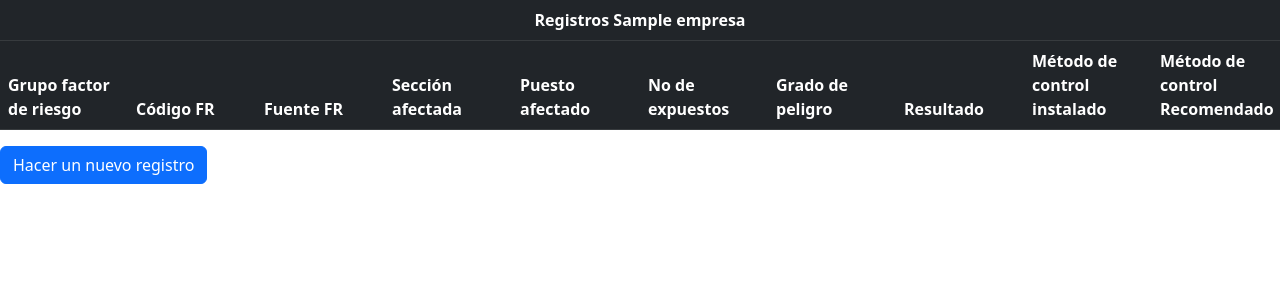
After one commit to Juan-David-30/FormatoInspeccionRiesgos, a PHP site: template App/Views/VisualizacionRegistros.twig in a window 1280 px wide. The commit adds this page. Shown: the top 300 px of the page. Run offline with PHP 8.4, Linux system fonts and the light colour scheme; the template is opened without the code that fills it: most values are stand-ins (such as "Sample title", 1, 10 or a date in 2020); lists and menus that the app fills with data are empty; some libraries are stand-ins or nearby versions.

Commit message:
Añadiendo visualización de registros

```diff
--- a/App/Views/FormatoInspección.twig
+++ b/App/Views/FormatoInspección.twig
@@ -125,7 +125,8 @@
          </tr>
         </tbody>
       </table>
-      <button type="submit"> Enviar</button>
+      <button type="submit" class="btn btn-success"> Enviar</button>
+      <a href="?Datos" class="btn btn-primary"> Ver registros</a>
       </form>
     <script src="https://cdn.jsdelivr.net/npm/bootstrap@5.2.0/dist/js/bootstrap.bundle.min.js" integrity="sha384-A3rJD856KowSb7dwlZdYEkO39Gagi7vIsF0jrRAoQmDKKtQBHUuLZ9AsSv4jD4Xa" crossorigin="anonymous"></script>
     <script>
--- /dev/null
+++ b/App/Views/VisualizacionRegistros.twig
@@ -0,0 +1,100 @@
+<!DOCTYPE html>
+<html lang="en">
+<head>
+    <meta charset="UTF-8">
+    <meta http-equiv="X-UA-Compatible" content="IE=edge">
+    <meta name="viewport" content="width=device-width, initial-scale=1.0">
+    <title>Correctamente insertado</title>
+    <link href="https://cdn.jsdelivr.net/npm/bootstrap@5.2.0/dist/css/bootstrap.min.css" rel="stylesheet" integrity="sha384-gH2yIJqKdNHPEq0n4Mqa/HGKIhSkIHeL5AyhkYV8i59U5AR6csBvApHHNl/vI1Bx" crossorigin="anonymous">
+    <link rel="stylesheet" href="styles.css">
+</head>
+<body>
+{% for empresa in empresas %}
+    <table class="table">
+        <thead class="table-dark">
+            <tr>
+                <th colspan="10"><center>Registros {{empresa.Nombre}}</center></th>
+            </tr>
+            <tr>
+            <th>
+                Grupo factor de riesgo
+            </th>
+            <th>
+                Código FR
+            </th>
+            <th>
+                Fuente FR
+            </th>
+            <th>
+                Sección afectada
+            </th>
+            <th>
+                Puesto afectado
+            </th>
+            <th>
+                No de expuestos
+            </th>
+            <th>
+                Grado de peligro <br>
+            </th>
+            <th>
+               Resultado
+            </th>
+            <th>
+                Método de control instalado
+            </th>
+            <th>
+                Método de control Recomendado
+            </th>
+            </tr>
+        </thead>
+        <tbody>
+        {% for registro in registros %}
+        {% if (registro.Empresa == empresa.id) %}
+            <tr>
+                <td>
+                {{registro.GrupoFact}}
+                </td>
+                <td>
+                {{registro.CodFact}}
+                </td>
+                <td>
+                {{registro.Descripcion}}
+                </td>
+                <td>
+                {{registro.GrupoFact}}
+                </td>
+                <td>
+                {{registro.NombreSec}}
+                </td>
+                <td>
+                {{registro.Nombre}}
+                </td>
+                <td>
+                {{registro.NumExp}}
+                </td>
+                <td>
+                P: {{registro.P}}<br>
+                E: {{registro.E}}<br>
+                C: {{registro.C}}
+                </td>
+                <td>
+                Descripcion: <br>
+                {{registro.MiDescripcion}}<br>
+                tipo: {{registro.MiDescripcion}}
+                </td>
+                <td>
+                Descripcion: <br>
+                {{registro.MrDescripcion}}<br>
+                tipo: {{registro.MrDescripcion}}
+                </td>
+            </tr>
+        {% endif %}
+        {% endfor %}
+        </tbody>
+
+    </table>
+{% endfor %}
+    <a href="?" class="btn btn-primary"> Hacer un nuevo registro </a>
+</body>
+</html>
```
Also changed, not shown: App/Controllers/Home.php (+6 -2 lines), App/Models/modelo.php (+18 -10 lines), App/Views/VisualizacionRegistros.html (deleted, +0 -28 lines).
